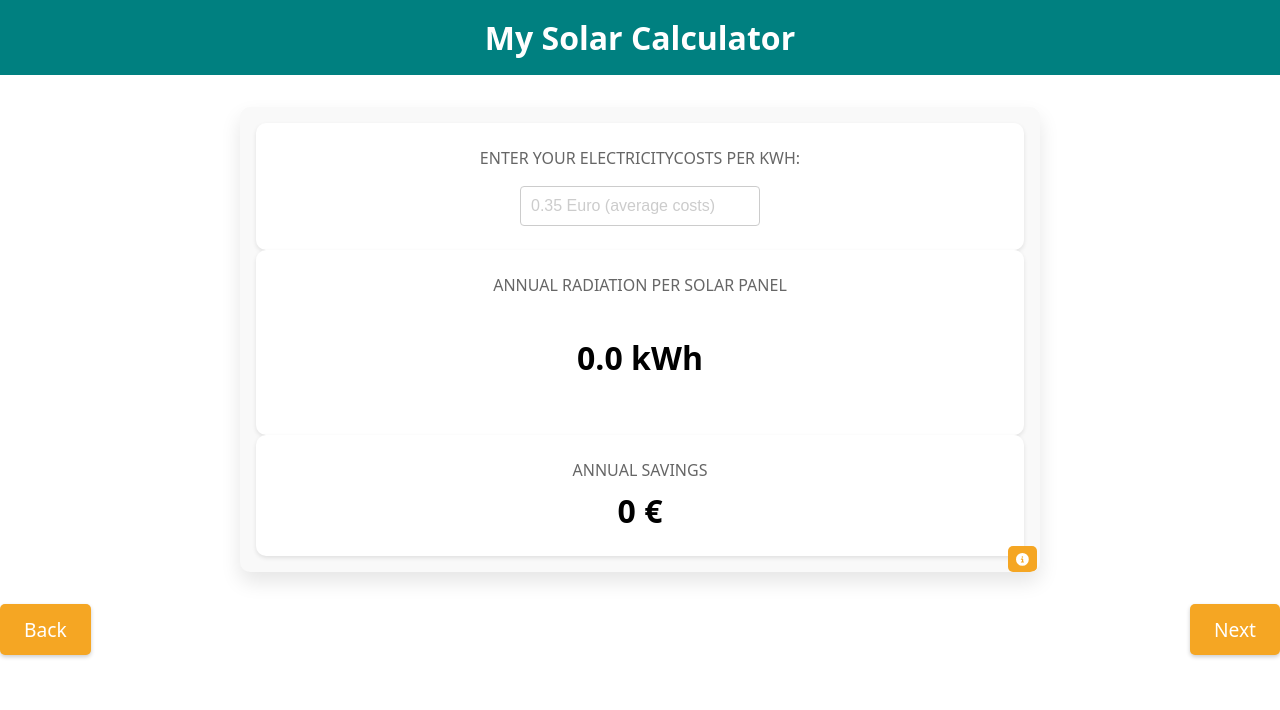
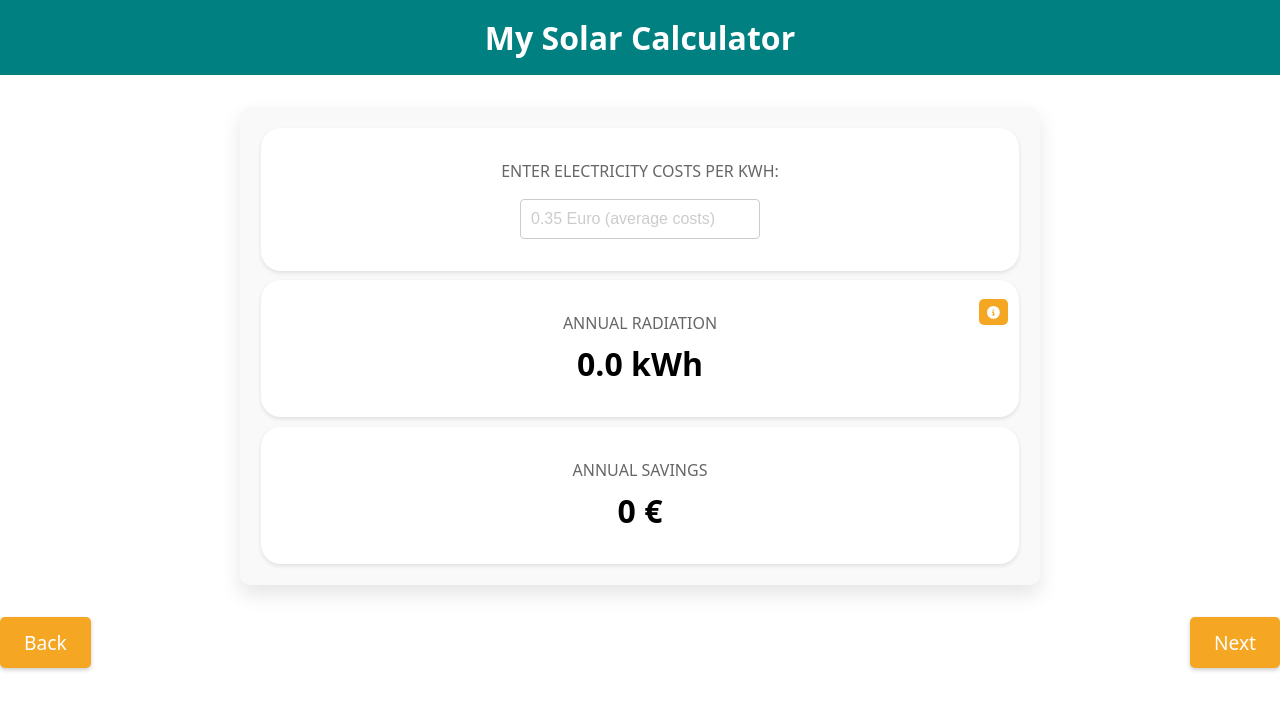
Before and after one commit to sirtobiwan/Solar-Calculator-Capstone-Project, a Next.js app: page /savings in a window 1280 px wide. Shown: the top 710 px of the page. Built offline with nearby package versions, Linux system fonts and the light colour scheme; no server answers; the database is empty.

Commit message:
update-position

```diff
--- a/components/CardSavings/index.js
+++ b/components/CardSavings/index.js
@@ -22,10 +22,10 @@ const StyledCard = styled.article`
 
 const StyledContent = styled.div`
   background-color: #ffffff;
-  border-radius: 10px;
+  border-radius: 20px;
   box-shadow: 0 2px 4px rgba(0, 0, 0, 0.1);
-  flex-basis: 50%;
-  padding: 1.5rem;
+  padding: 2rem;
+  margin: 0.3rem;
   align-items: center;
   justify-content: center;
   text-align: center;
@@ -47,9 +47,10 @@ const StyledData = styled.div`
 
 const StyledModal = styled.span`
   font-size: 0.8rem;
+  display: flex;
   position: absolute;
-  bottom: 0rem;
-  right: 0.2rem;
+  right: 2rem;
+  top: 12rem;
   background-color: #f5a623;
   border-radius: 5px;
   color: white;
@@ -99,11 +100,11 @@ export default function CardSavings() {
   return (
     <StyledCard>
       <StyledContent>
-        <StyledLabel htmlFor="electricityCosts">Enter your ElectricityCosts per kWh:</StyledLabel>
+        <StyledLabel htmlFor="electricityCosts">Enter Electricity Costs per kWh:</StyledLabel>
         <StyledData><ElectricityCosts value={inputValue} onChangeInput={handleInputChange} /></StyledData>
       </StyledContent>
       <StyledContent>
-        <StyledLabel htmlFor="test">Annual Radiation per Solar Panel</StyledLabel>
+        <StyledLabel htmlFor="test">Annual Radiation</StyledLabel>
         <StyledModal>
           <Modal
             text={
@@ -113,7 +114,7 @@ export default function CardSavings() {
             }
             modalContent={
               <>
-                <h2>Solar Panel </h2>
+                <h2>Radiation per Solar Panel </h2>
                 <section>
                   based on a regular solar panel with 1.700x1.000 mm and on a photovoltaic orientation of 30° south.
                 </section>
--- a/components/RadiationData/index.js
+++ b/components/RadiationData/index.js
@@ -22,6 +22,6 @@ if (onKwhChange) {
 }
 
     return (
-        <p>{kWh} kWh</p>
+        <div>{kWh} kWh</div>
     )
 }
```
